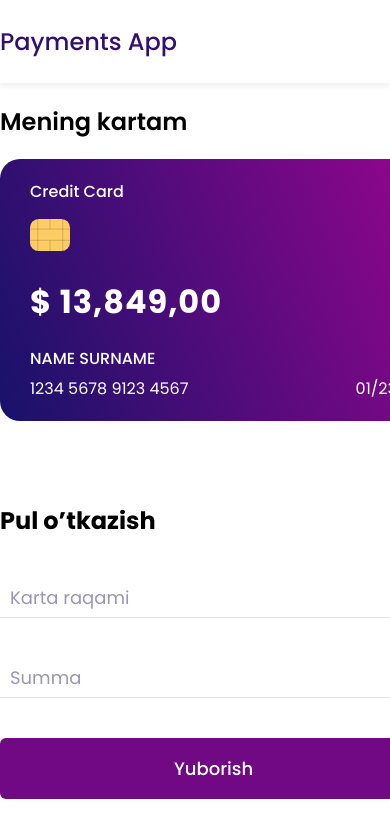
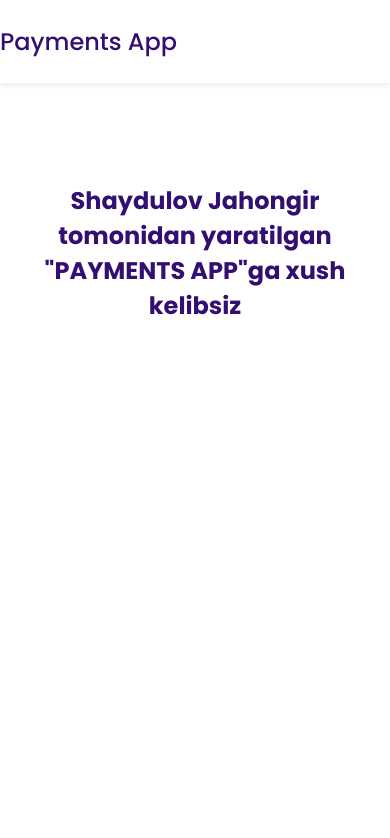
Before and after one commit to shaydulov/payment, a plain HTML site: page index.html in a window 390 px wide. Shown: the top 838 px of the page. Drawn offline with Linux system fonts and the light colour scheme.

Commit message:
responsive left

```diff
--- a/index.html
+++ b/index.html
@@ -59,20 +59,12 @@
                         <p class="in">+86,200 $</p>
                         <p class="out">-56,000 $</p>
                     </div>
-                    <div class="history">
-                        <!-- <div class="history_card">
-                            <div class="card_left">
-                                <h2 class="to_person">Ermamatov Farrux</h2>
-                                <div class="data_div">
-                                    <p class="data">19.01.2022</p>
-                                    <p class="hour">18:50</p>
-                                </div>
-                            </div>
-                            <h2 id="amount" class="in_amount">+6,600 $</h2>
-                        </div> -->
-                    </div>
+                    <div class="history"></div>
                 </div>
             </div>
+        </section>
+        <section class="home_page">
+            <h2 class="author">Shaydulov Jahongir tomonidan yaratilgan "PAYMENTS APP"ga xush kelibsiz</h2>
         </section>
     </header>
     <script src="script.js"></script>
--- a/script.js
+++ b/script.js
@@ -13,6 +13,8 @@ const historyDiv = document.querySelector(".history");
 const cardNumberInput = document.querySelector('.card_numbers_input');
 const amountInput = document.querySelector(".amount");
 const sendBtn = document.querySelector(".send");
+const hero = document.querySelector(".hero");
+const homePage = document.querySelector(".home_page");
 
 //////// Data - Dasturda kerak bo'ladigan ma'lumotlar
 // Brinchi account ma'lumoti
@@ -62,11 +64,11 @@ const account1 = {
 };
 // Ikkinchi account ma'lumoti
 const account2 = {
-  password: "2222",
+  password: "2005",
   cardNumber: 8411347213244488,
   owner: {
-    firstname: "Sardor",
-    lastname: "Abdug'aniyev",
+    firstname: "Farangiz",
+    lastname: "Razzoqova"
   },
   transfers: [
     {
@@ -109,8 +111,157 @@ const account2 = {
   currency: "USD",
   locale: "en-EN",
 }
+
+const account3 = {
+  password: "1977",
+  cardNumber: 8600890034441213,
+  owner: {
+    firstname: "Shokir",
+    lastname: "Shukurov",
+  },
+  transfers: [
+    {
+      amount: 50000,
+      date: "2019-11-18T21:31:17.178Z",
+    },
+    {
+      amount: 400000,
+      date: "2019-12-23T07:42:02.383Z",
+    },
+    {
+      amount: -15000,
+      date: "2020-01-28T09:15:04.904Z",
+    },
+    {
+      amount: -7000,
+      date: "2020-04-01T10:17:24.185Z",
+    },
+    {
+      amount: -64200.21,
+      date: "2020-05-08T14:11:59.604Z",
+    },
+    {
+      amount: 31000,
+      date: "2020-05-27T17:01:17.194Z",
+    },
+    {
+      amount: -1000,
+      date: "2020-07-11T23:36:17.929Z",
+    },
+    {
+      amount: 85000,
+      date: "2020-07-12T10:51:36.790Z",
+    },
+    {
+      amount: -30000,
+      date: "2020-07-12T10:51:36.790Z",
+    },
+  ],
+  currency: "UZS",
+  locale: "ru-RU",
+};
+
+const account4 = {
+  password: "2303",
+  cardNumber: 678945904542005,
+  owner: {
+    firstname: "Jahongir",
+    lastname: "Shaydulov",
+  },
+  transfers: [
+    {
+      amount: 6000,
+      date: "2019-11-18T21:31:17.178Z",
+    },
+    {
+      amount: 4400,
+      date: "2019-12-23T07:42:02.383Z",
+    },
+    {
+      amount: -250,
+      date: "2020-01-28T09:15:04.904Z",
+    },
+    {
+      amount: -800,
+      date: "2020-04-01T10:17:24.185Z",
+    },
+    {
+      amount: -640.21,
+      date: "2020-05-08T14:11:59.604Z",
+    },
+    {
+      amount: -410,
+      date: "2020-05-27T17:01:17.194Z",
+    },
+    {
+      amount: -2000,
+      date: "2020-07-11T23:36:17.929Z",
+    },
+    {
+      amount: 9500,
+      date: "2020-07-12T10:51:36.790Z",
+    },
+    {
+      amount: -50,
+      date: "2020-07-12T10:51:36.790Z",
+    },
+  ],
+  currency: "USD",
+  locale: "en-EN",
+};
+
+const account5 = {
+  password: "2022",
+  cardNumber: 8600901234782022,
+  owner: {
+    firstname: "Umar",
+    lastname: "ismoilov",
+  },
+  transfers: [
+    {
+      amount: 50000,
+      date: "2019-11-18T21:31:17.178Z",
+    },
+    {
+      amount: 400000,
+      date: "2019-12-23T07:42:02.383Z",
+    },
+    {
+      amount: -15000,
+      date: "2020-01-28T09:15:04.904Z",
+    },
+    {
+      amount: -7000,
+      date: "2020-04-01T10:17:24.185Z",
+    },
+    {
+      amount: -64200.21,
+      date: "2020-05-08T14:11:59.604Z",
+    },
+    {
+      amount: 31000,
+      date: "2020-05-27T17:01:17.194Z",
+    },
+    {
+      amount: -1000,
+      date: "2020-07-11T23:36:17.929Z",
+    },
+    {
+      amount: 85000,
+      date: "2020-07-12T10:51:36.790Z",
+    },
+    {
+      amount: -30000,
+      date: "2020-07-12T10:51:36.790Z",
+    },
+  ],
+  currency: "UZS",
+  locale: "ru-RU",
+};
+
+
 // Akkountlarni accounts arrayiga yig'ib oldik
-const accounts = [account1, account2];
+const accounts = [account1, account2, account3, account4, account5];
 
 
 // functions
@@ -181,7 +332,7 @@ const setAllInfo =(acc)=>{
   setTransferHistory(acc);
 };
 
-let currentUser;
+hero.classList.add('hide');
 
 enterBtn.addEventListener('click', (e)=> {
   e.preventDefault();
@@ -190,6 +341,8 @@ enterBtn.addEventListener('click', (e)=> {
   if(acc.password !== passwordInput.value) return;
 
   currentUser = acc;
+  homePage.classList.add('hide');
+  hero.classList.remove('hide');
 
   user.textContent = `Xush kelibsiz ${currentUser.owner.firstname} ${currentUser.owner.lastname}`;
 
@@ -240,4 +393,8 @@ sendBtn.addEventListener('click', (e)=>{
 logOut.addEventListener('click', ()=>{
   form.classList.remove("hide");
   logOut.classList.add("hide");
+
+  hero.classList.add('hide')
+  homePage.classList.remove('hide');
+  user.textContent = 'Payments App'
 })
--- a/style.css
+++ b/style.css
@@ -281,3 +281,12 @@ h1{
     border: none;
     cursor: pointer;
 }
+
+.home_page{
+    color: #340F72;
+    margin-top: 100px;
+}
+
+.author{
+    text-align: center;
+}
```
